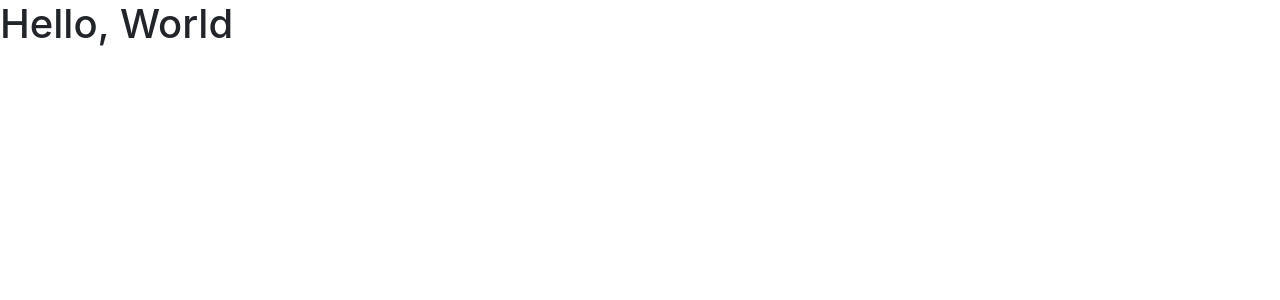
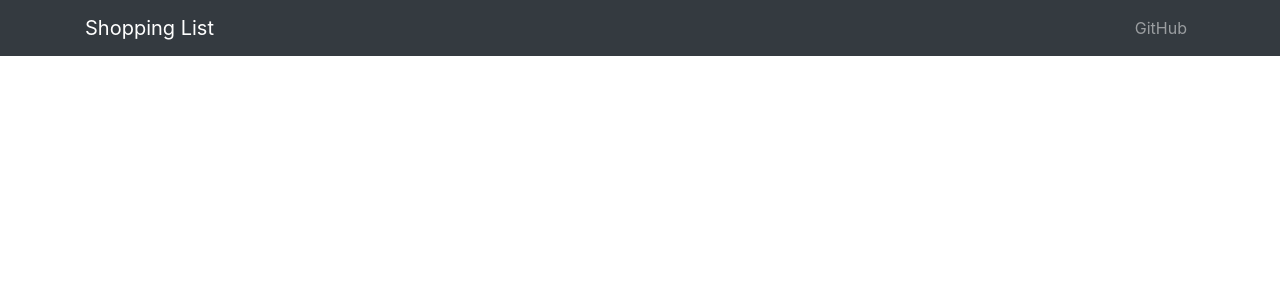
Before and after one commit to shubhamjha25/ShoppingList, a React (Create React App) app in the folder client/: page / in a window 1280 px wide. Shown: the top 300 px of the page. Built offline with nearby package versions, Linux system fonts and the light colour scheme.

Commit message:
Client Setup
Bootstrap & Reactstrap imported. NavBar Component Done

```diff
--- a/client/src/App.js
+++ b/client/src/App.js
@@ -2,10 +2,12 @@ import React from 'react';
 import 'bootstrap/dist/css/bootstrap.min.css';
 import './App.css';
 
+import AppNav from './components/AppNav'
+
 function App() {
   return (
     <div className="App">
-      <h1>Hello, World</h1>
+      <AppNav />
     </div>
   );
 }
--- /dev/null
+++ b/client/src/components/AppNav.js
@@ -0,0 +1,38 @@
+import React, { Component } from 'react';
+import { Collapse, Navbar, NavbarToggler, NavbarBrand, Nav, NavItem, NavLink, Container } from 'reactstrap';
+
+class AppNav extends Component {
+    state = {
+        isOpen: false
+    }
+
+    toggle = () => {
+        this.setState({
+            isOpen: !this.state.isOpen
+        });
+    }
+
+    render() {
+        return(
+
+            <div>
+                <Navbar color="dark" dark expand="sm" className="mb-5">
+                    <Container>
+                        <NavbarBrand href="/">Shopping List</NavbarBrand>
+                        <NavbarToggler onClick={this.toggle}/>
+                        <Collapse isOpen={this.state.isOpen} navbar>
+                            <Nav className="ml-auto" navbar>
+                                <NavItem>
+                                    <NavLink href="https://github.com/shubhamjha25">GitHub</NavLink>
+                                </NavItem>
+                            </Nav>
+                        </Collapse>
+                    </Container>
+                </Navbar>
+            </div>
+        );
+    }
+}
+
+
+export default AppNav;
```
Also changed, not shown: 1 other file (tests, documents, lock files or other folders).
